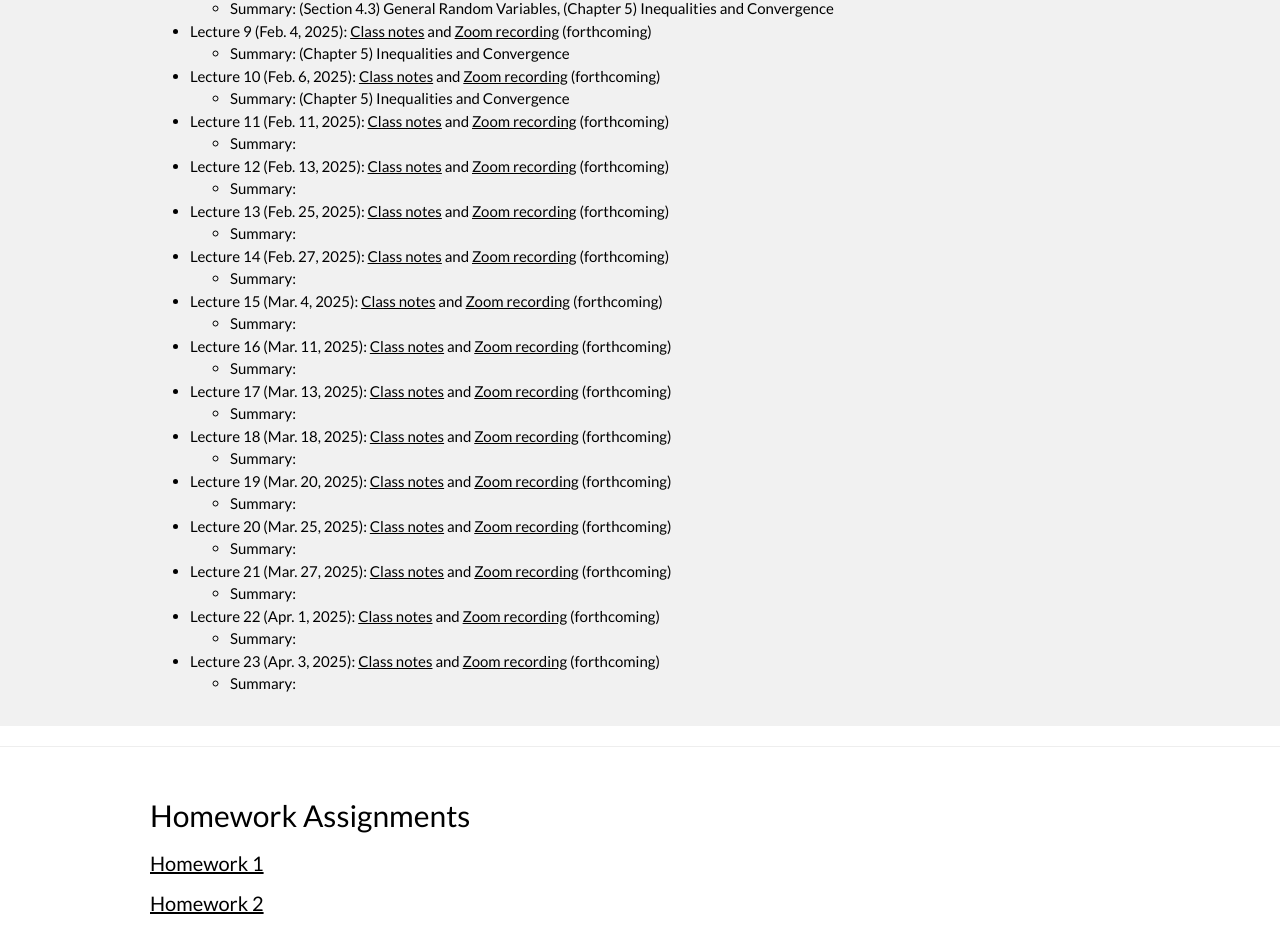
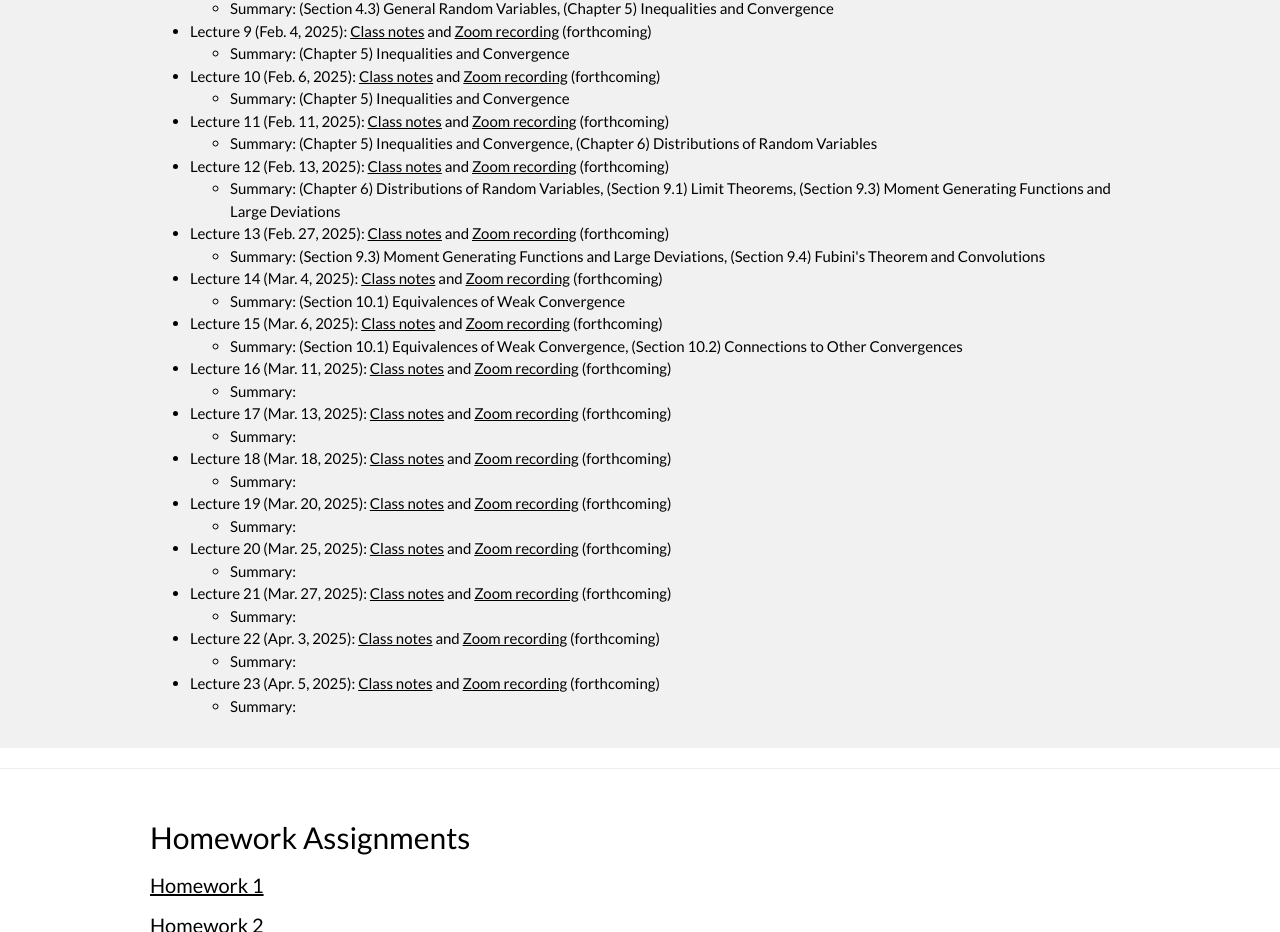
Before and after one commit to joetran0/MATH-6605-Probability-Theory-Winter-2025, a plain HTML site: page index.html in a window 1280 px wide. Shown: the part 2098-3030 px from the top of the page. Drawn offline with nearby package versions, Linux system fonts and the light colour scheme.

Commit message:
Update index.html

```diff
--- a/index.html
+++ b/index.html
@@ -142,25 +142,25 @@
                     <ul>
                         <li>Summary: (Chapter 5) Inequalities and Convergence</li>
                     </ul>
-                    <li>Lecture 11 (Feb. 11, 2025): <a href="#">Class notes</a> and <a href="#">Zoom recording</a> (forthcoming)</li>
+                    <li>Lecture 11 (Feb. 11, 2025): <a href="MATH 6605 Lecture 11.pdf">Class notes</a> and <a href="#">Zoom recording</a> (forthcoming)</li>
                     <ul>
-                        <li>Summary:</li>
+                        <li>Summary: (Chapter 5) Inequalities and Convergence, (Chapter 6) Distributions of Random Variables</li>
                     </ul>
-                    <li>Lecture 12 (Feb. 13, 2025): <a href="#">Class notes</a> and <a href="#">Zoom recording</a> (forthcoming)</li>
+                    <li>Lecture 12 (Feb. 13, 2025): <a href="MATH 6605 Lecture 12.pdf">Class notes</a> and <a href="#">Zoom recording</a> (forthcoming)</li>
                     <ul>
-                        <li>Summary:</li>
+                        <li>Summary: (Chapter 6) Distributions of Random Variables, (Section 9.1) Limit Theorems, (Section 9.3) Moment Generating Functions and Large Deviations</li>
                     </ul>
-                    <li>Lecture 13 (Feb. 25, 2025): <a href="#">Class notes</a> and <a href="#">Zoom recording</a> (forthcoming)</li>
+                    <li>Lecture 13 (Feb. 27, 2025): <a href="MATH 6605 Lecture 13.pdf">Class notes</a> and <a href="#">Zoom recording</a> (forthcoming)</li>
                     <ul>
-                        <li>Summary:</li>
+                        <li>Summary: (Section 9.3) Moment Generating Functions and Large Deviations, (Section 9.4) Fubini's Theorem and Convolutions</li>
                     </ul>
-                    <li>Lecture 14 (Feb. 27, 2025): <a href="#">Class notes</a> and <a href="#">Zoom recording</a> (forthcoming)</li>
+                    <li>Lecture 14 (Mar. 4, 2025): <a href="MATH 6605 Lecture 14.pdf">Class notes</a> and <a href="#">Zoom recording</a> (forthcoming)</li>
                     <ul>
-                        <li>Summary:</li>
+                        <li>Summary: (Section 10.1) Equivalences of Weak Convergence</li>
                     </ul>
-                    <li>Lecture 15 (Mar. 4, 2025): <a href="#">Class notes</a> and <a href="#">Zoom recording</a> (forthcoming)</li>
+                    <li>Lecture 15 (Mar. 6, 2025): <a href="MATH 6605 Lecture 15.pdf">Class notes</a> and <a href="#">Zoom recording</a> (forthcoming)</li>
                     <ul>
-                        <li>Summary:</li>
+                        <li>Summary: (Section 10.1) Equivalences of Weak Convergence, (Section 10.2) Connections to Other Convergences</li>
                     </ul>
                     <li>Lecture 16 (Mar. 11, 2025): <a href="#">Class notes</a> and <a href="#">Zoom recording</a> (forthcoming)</li>
                     <ul>
@@ -186,11 +186,11 @@
                     <ul>
                         <li>Summary:</li>
                     </ul>
-                    <li>Lecture 22 (Apr. 1, 2025): <a href="#">Class notes</a> and <a href="#">Zoom recording</a> (forthcoming)</li>
+                    <li>Lecture 22 (Apr. 3, 2025): <a href="#">Class notes</a> and <a href="#">Zoom recording</a> (forthcoming)</li>
                     <ul>
                         <li>Summary:</li>
                     </ul>
-                    <li>Lecture 23 (Apr. 3, 2025): <a href="#">Class notes</a> and <a href="#">Zoom recording</a> (forthcoming)</li>
+                    <li>Lecture 23 (Apr. 5, 2025): <a href="#">Class notes</a> and <a href="#">Zoom recording</a> (forthcoming)</li>
                     <ul>
                         <li>Summary:</li>
                     </ul>
```
